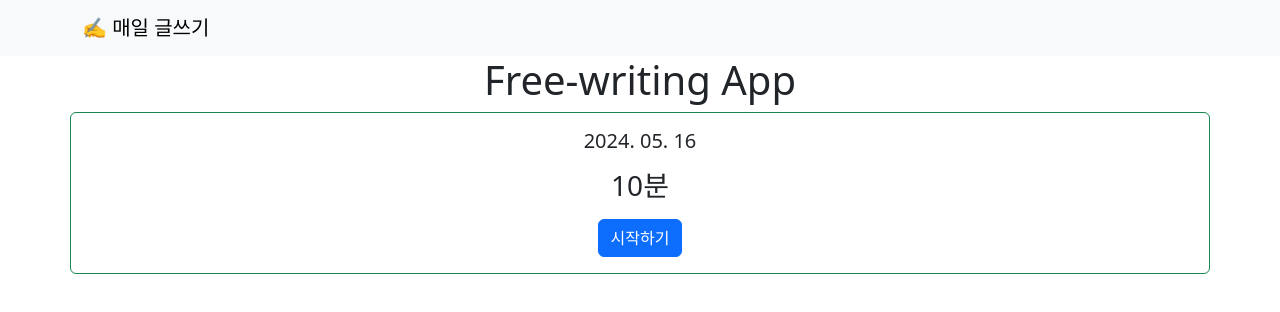
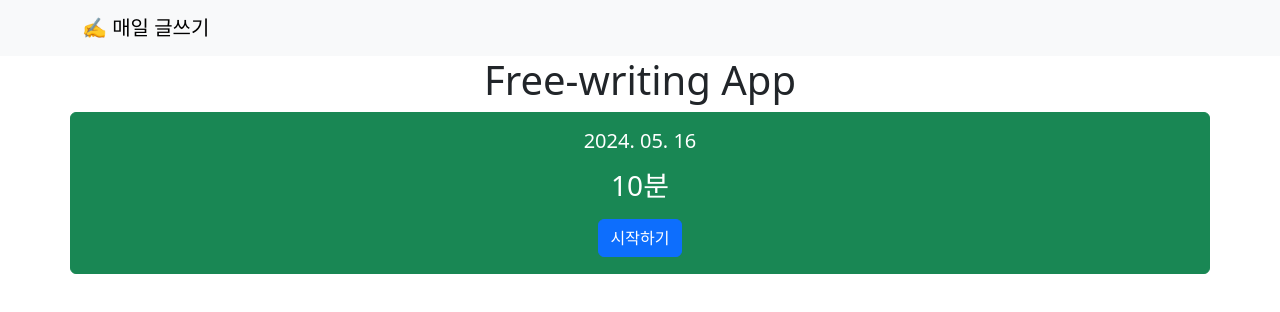
Before and after one commit to BumgeunSong/free-writing-app, a React (Create React App) app: page / in a window 1280 px wide. Shown: the top 312 px of the page. Built offline with nearby package versions, Linux system fonts and the light colour scheme.

Commit message:
카드 초록색으로

```diff
--- a/src/TodayCard.tsx
+++ b/src/TodayCard.tsx
@@ -4,7 +4,7 @@ import Duration from "./Duration";
 
 function TodayCard() {
     return (
-        <Card className="text-center" border="success">
+        <Card className="text-center" border="success" bg="success" text="white">
             <Card.Body>
                 <Card.Title>
                     <CurrentDate />
```
